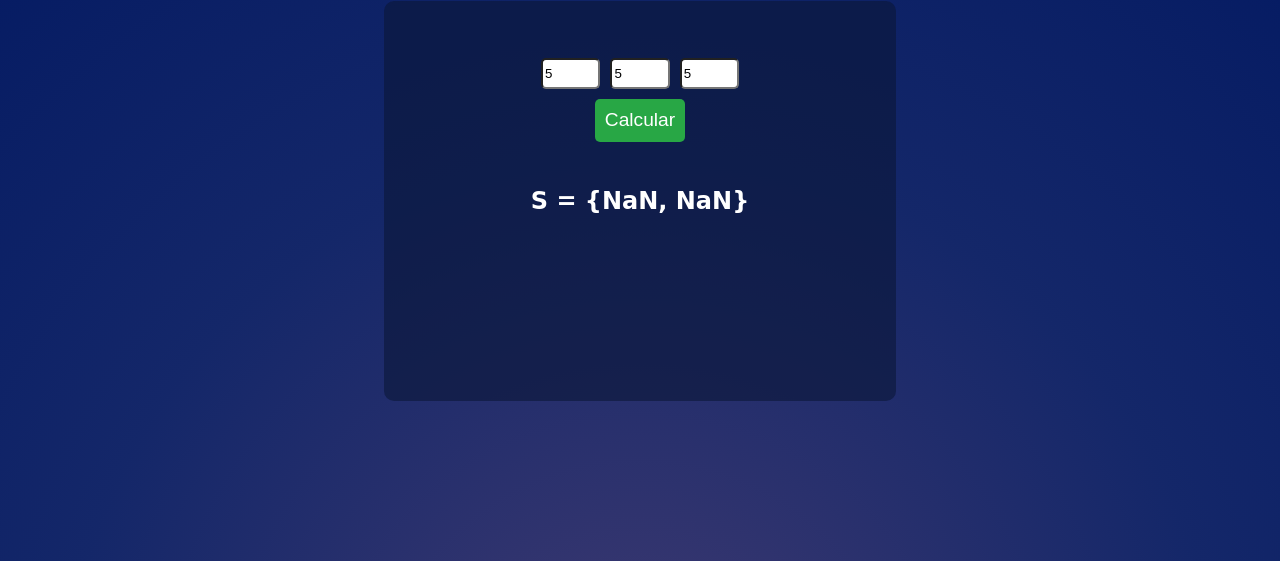
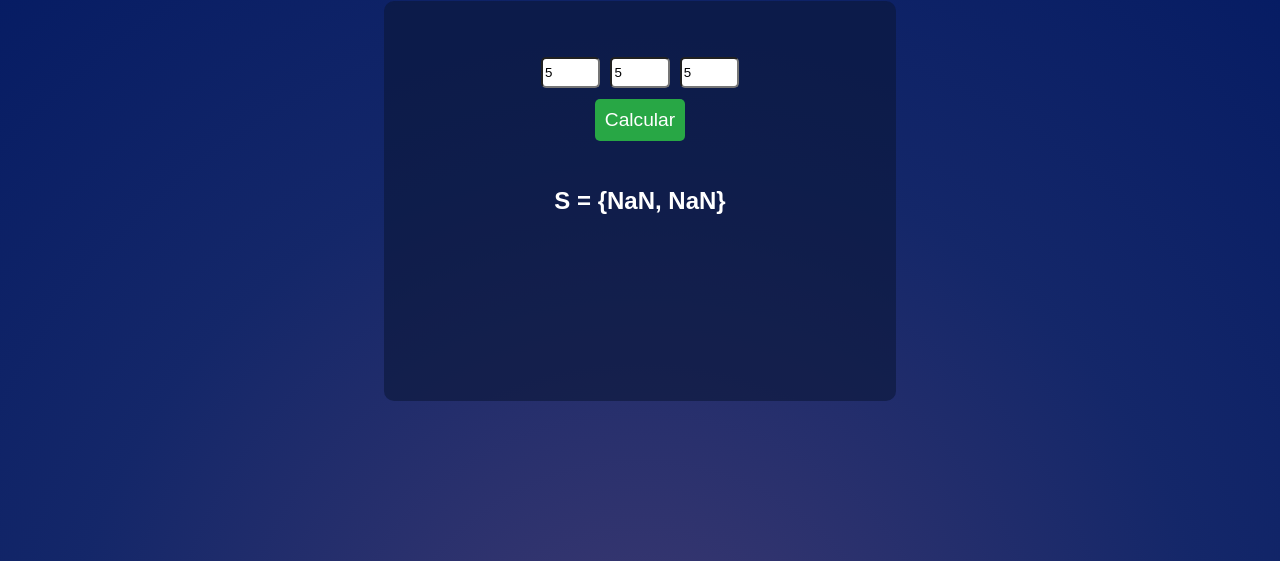
Before and after one commit to brenonpaul/calculadoraJS, a website with bundled scripts: page index.html in a window 1280 px wide. Both pictures are taken after typing "5", "5", "5" into the empty fields and a click on the button "Calcular". Shown: the part 239-800 px from the top of the page. Built offline with nearby package versions, Linux system fonts and the light colour scheme.

Commit message:
Mudança na fonte e na apresentação do resultado no HTML

```diff
--- a/js/bhaskara.js
+++ b/js/bhaskara.js
@@ -6,7 +6,7 @@ function imprimir(){
     const c = document.getElementById("c").value
 
     const result = bhaskara(a, b, c)
-    document.getElementById("res").innerHTML = "<h2><b>S = </b>{"+result.x1.toFixed(2) + ", "+result.x2.toFixed(2)+"}</h2>"
+    document.getElementById("res").innerHTML = "<h2><b>S = </b>{"+(typeof(result.x1) == "number"? result.x1.toFixed(2): result.x1 )+ ", "+(typeof(result.x2) == "number"?result.x2.toFixed(2): result.x2)+"}</h2>"
 }
 
 document.getElementById("botao").addEventListener("click", imprimir);
--- a/style.css
+++ b/style.css
@@ -7,7 +7,7 @@ body{
     flex-direction: column;
     justify-content: center;
     align-items: center;
-    font-family: 'Bradley Hand', cursive;
+    font-family: Arial, Helvetica, sans-serif;
 
 }
 
```
